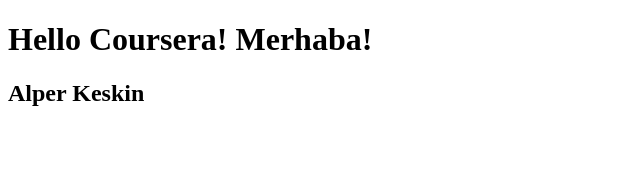
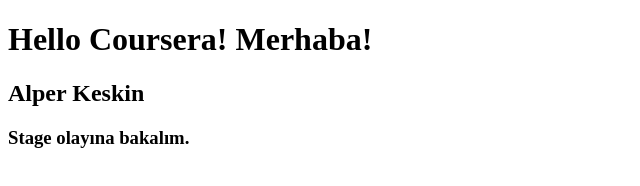
Before and after one commit to mercilessmoose/coursera-test, a plain HTML site: page site/index.html in a window 1280 px wide. Shown: the whole page, without its empty margins (0-640 px from the left). Drawn offline with Linux system fonts and the light colour scheme.

Commit message:
Small edition 4

```diff
--- a/site/index.html
+++ b/site/index.html
@@ -6,5 +6,6 @@
 <body>
 <h1>Hello Coursera! Merhaba!</h1>
 <h2>Alper Keskin</h2>
+<h3>Stage olayına bakalım.</h3>
 </body>
 </html>
```
